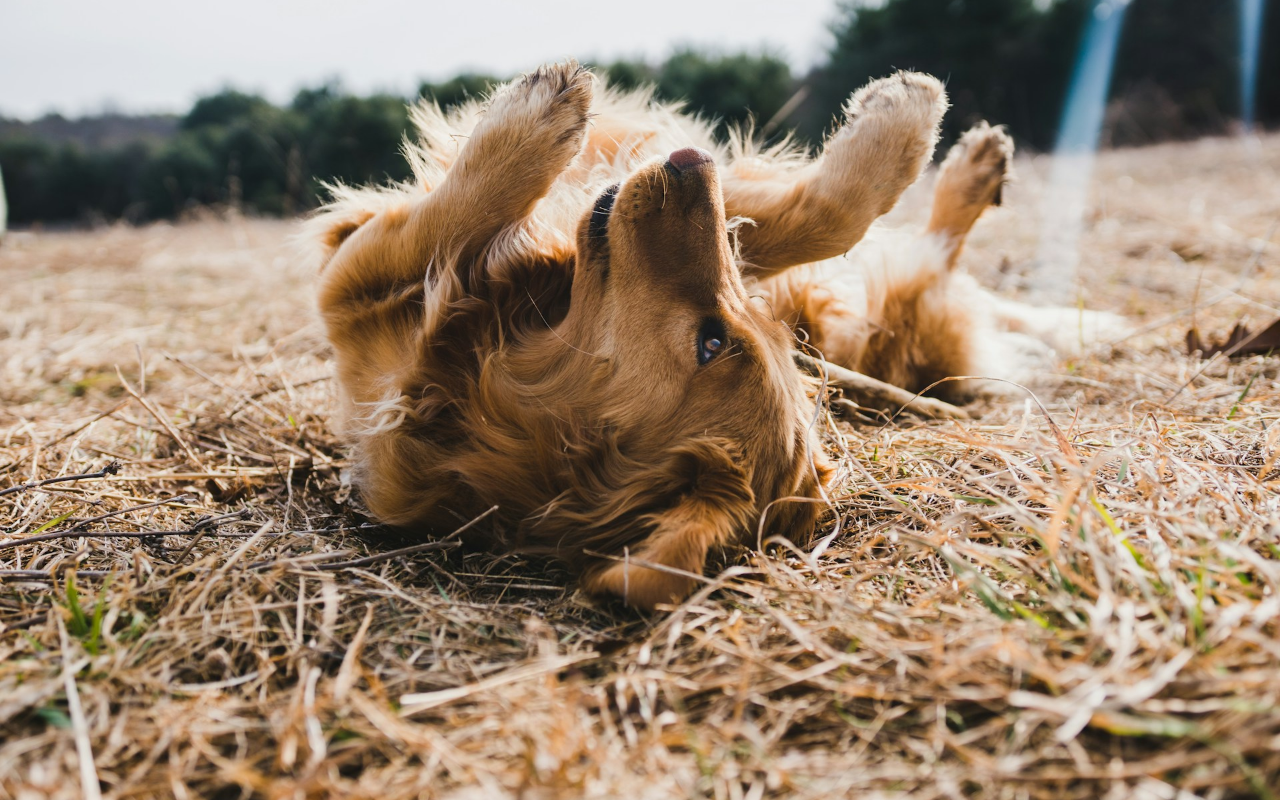
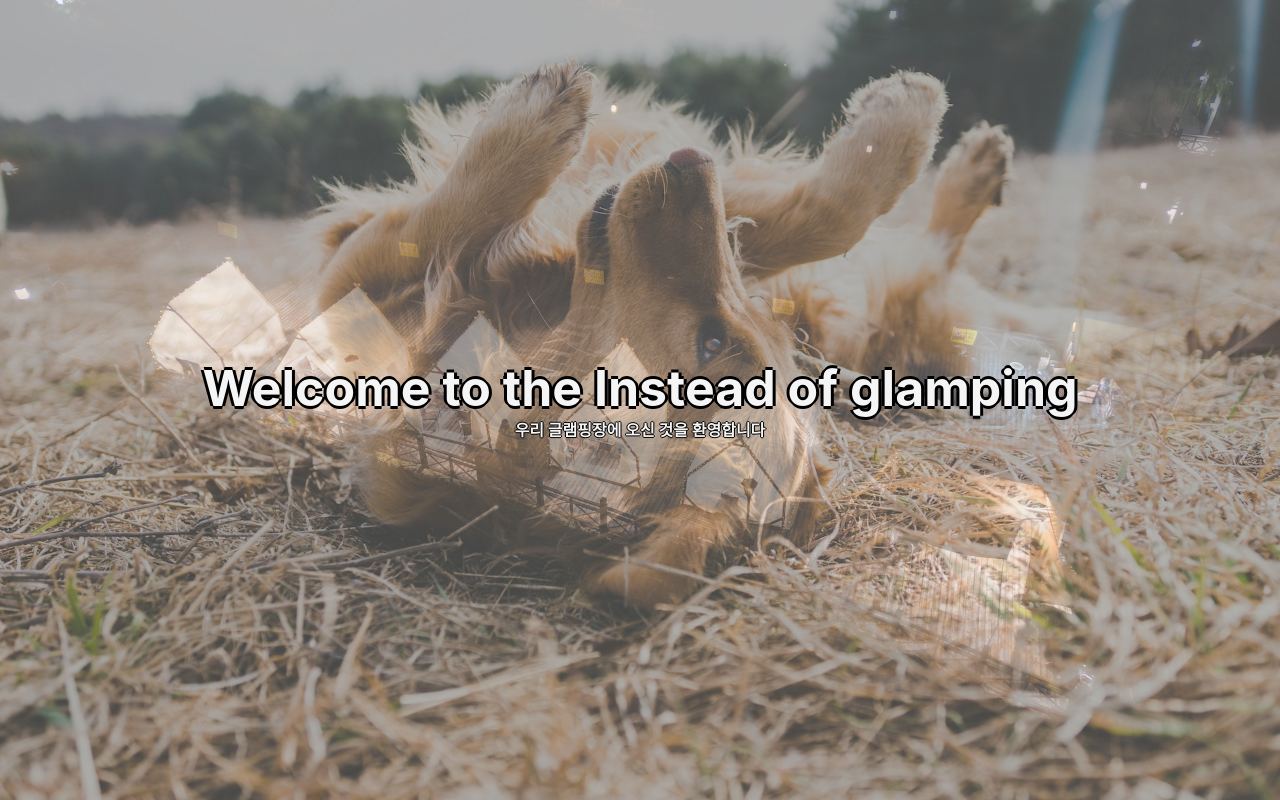
Before and after one commit to jh0152park/instead_of_me_glamping, a React (Create React App) app in the folder glamping/: page / in a window 1280 px wide. Built offline with nearby package versions, Linux system fonts and the light colour scheme.

Commit message:
added banner title

```diff
--- a/glamping/src/components/Home/Banner.tsx
+++ b/glamping/src/components/Home/Banner.tsx
@@ -1,4 +1,4 @@
-import { Center } from "@chakra-ui/react";
+import { Center, Heading, Text, VStack } from "@chakra-ui/react";
 import { AnimatePresence, motion } from "framer-motion";
 import { useEffect, useState } from "react";
 import styled from "styled-components";
@@ -66,6 +66,21 @@ export default function Banner() {
                     ) : null
                 )}
             </AnimatePresence>
+
+            <VStack zIndex={99} color={"whitesmoke"} spacing={0}>
+                <Heading
+                    fontSize="50px"
+                    textShadow="-3px 0px black, 0px 3px black, 3px 0px black, 0px -3px black"
+                >
+                    Welcome to the Instead of glamping
+                </Heading>
+                <Text
+                    fontWeight="bold"
+                    textShadow="-1px 0px black, 0px 1px black, 1px 0px black, 0px -1px black"
+                >
+                    우리 글램핑장에 오신 것을 환영합니다
+                </Text>
+            </VStack>
         </Center>
     );
 }
```
